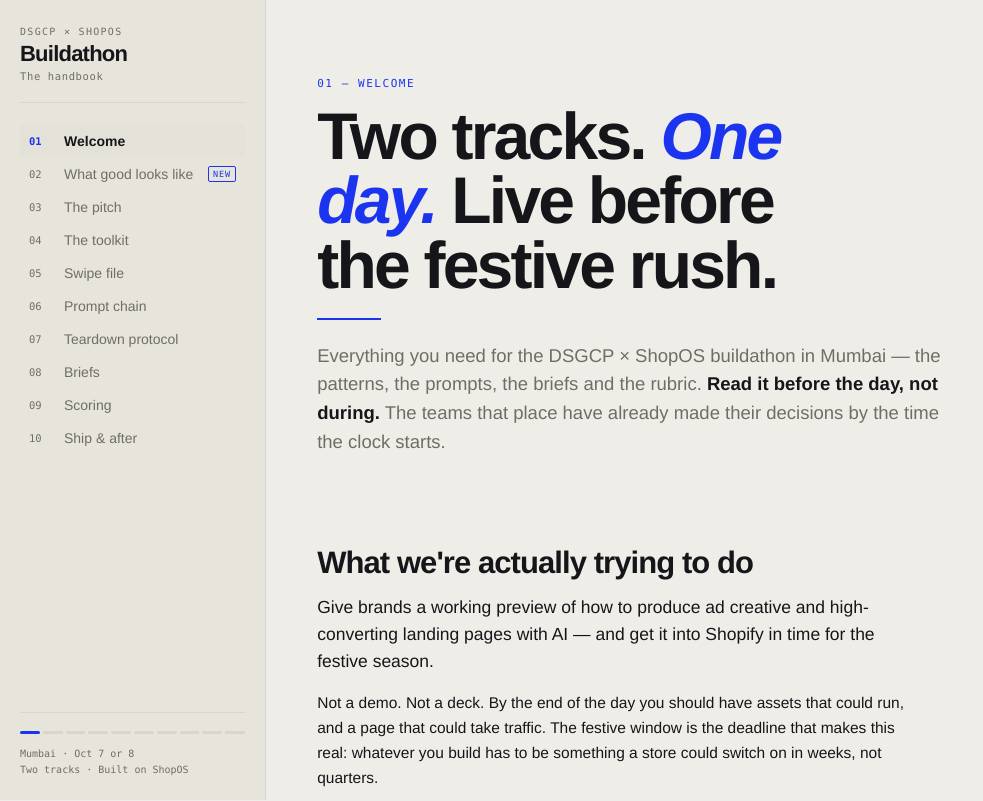
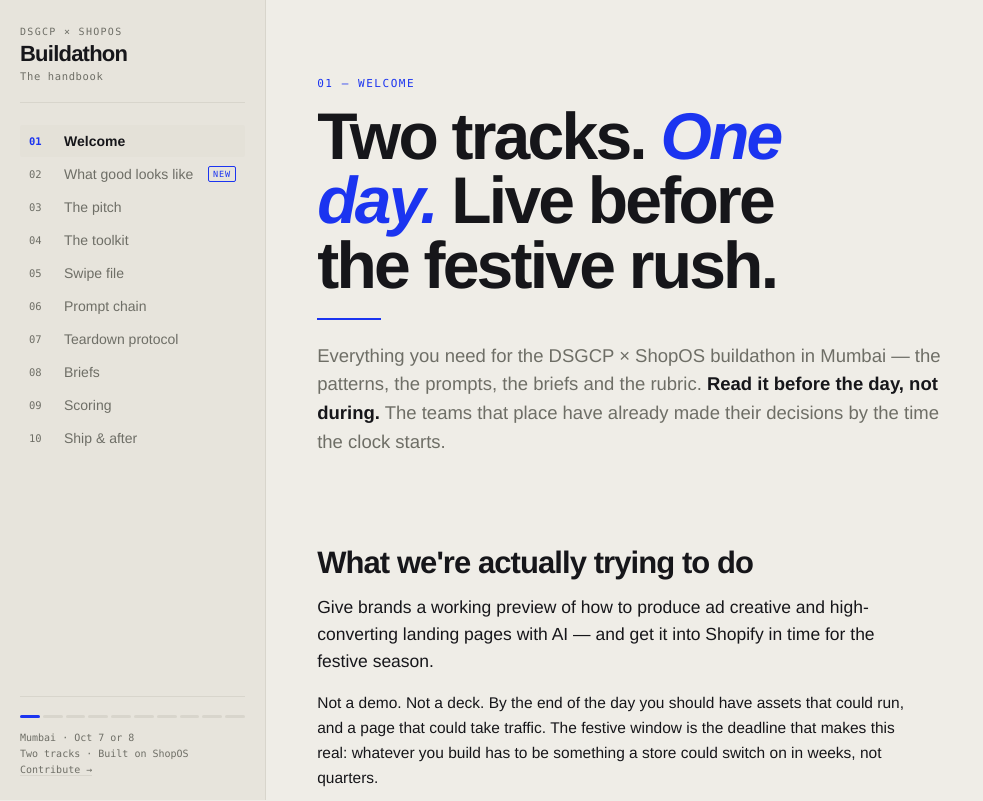
Before and after one commit to arth6025/buildathon-handbook, a plain HTML site: page index.html in a window 1280 px wide. Shown: the top 801 px of the page, without its empty margins (0-983 px from the left). Drawn offline with Linux system fonts and the light colour scheme.

Commit message:
Add Pages link and contribute link
Co-Authored-By: Claude Opus 5 <noreply@anthropic.com>

```diff
--- a/index.html
+++ b/index.html
@@ -21,7 +21,8 @@
     <div class="side-foot">
       <div class="progress" id="progress"></div>
       <p>Mumbai · Oct 7 or 8<br>
-         Two tracks · Built on ShopOS</p>
+         Two tracks · Built on ShopOS<br>
+         <a href="https://github.com/arth6025/buildathon-handbook" rel="noopener">Contribute →</a></p>
     </div>
   </aside>
   <main class="content" id="content"></main>
```
Also changed, not shown: 1 other file.
